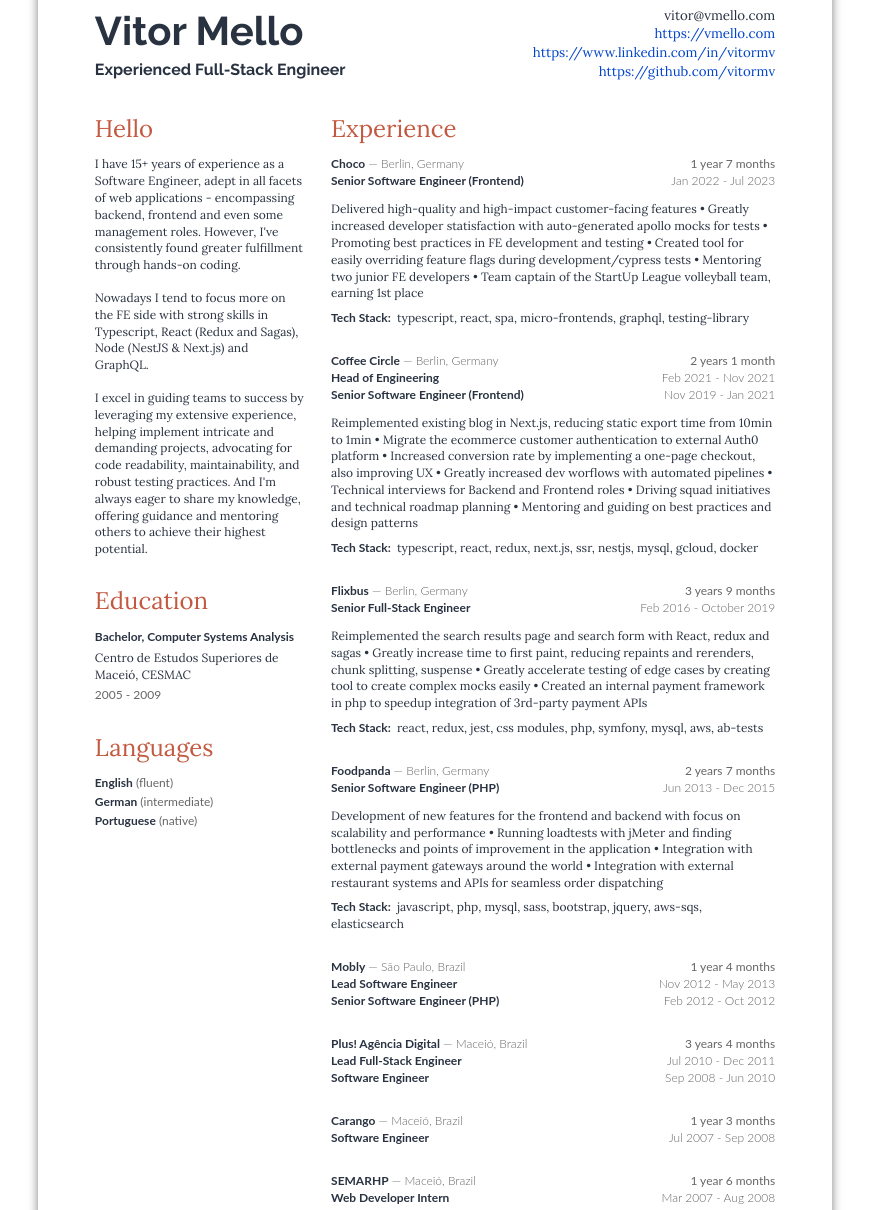
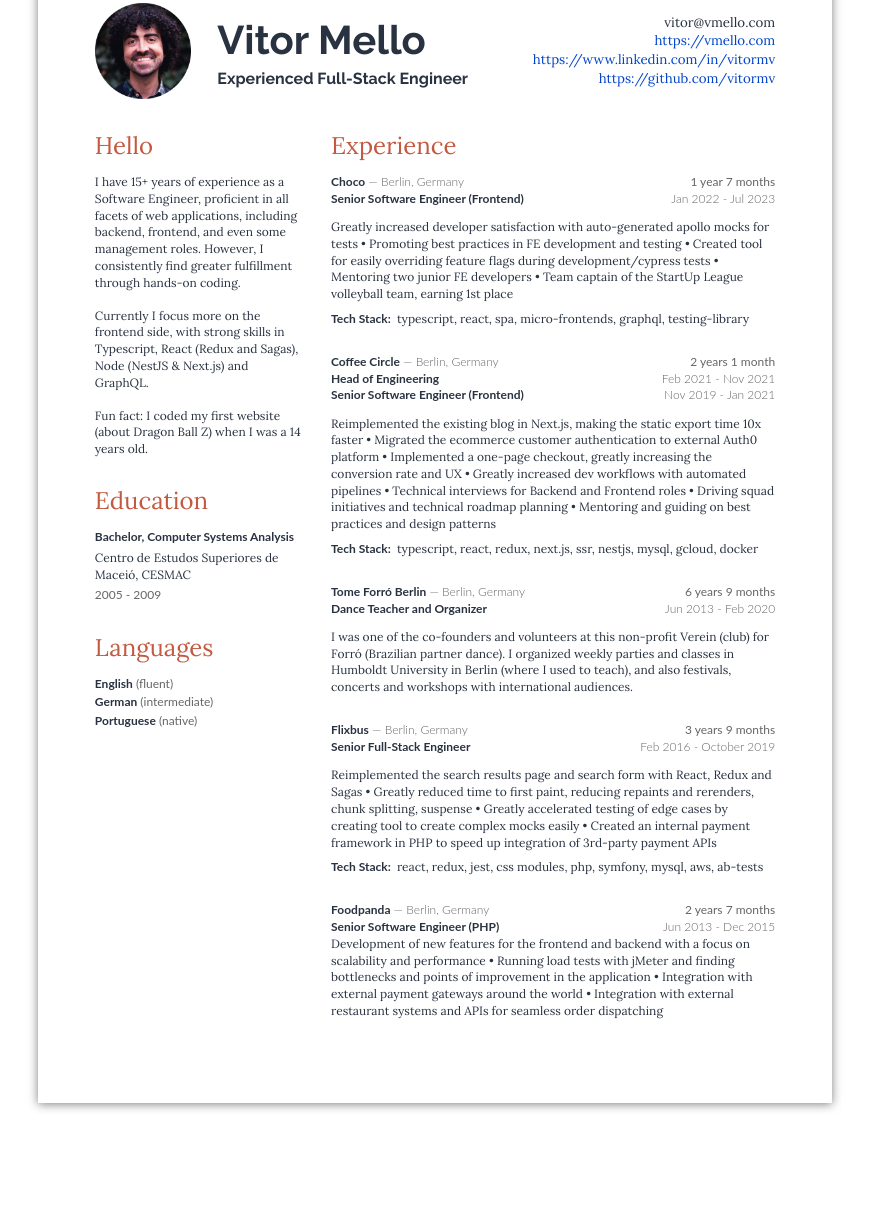
Before and after one commit to vitormv/vmello-website, an Astro site: page /resume in a window 1280 px wide. Shown: the part 84-1294 px from the top of the page, without its empty margins (205-1074 px from the left). After the commit the page ends 1217 px from the top, so only its background shows below. Built offline with nearby package versions, Linux system fonts and the light colour scheme; Astro itself is replaced by a stand-in of ours.

Commit message:
post-roast improvements, add img to resume

```diff
--- a/src/components/ResumePageA4.astro
+++ b/src/components/ResumePageA4.astro
@@ -11,10 +11,14 @@
 <div class={`a4 sheet p-[10mm]`}>
   <article>
     <header class={`row header`}>
-      <aside>
+      <div>
+        <img src="/assets/images/vitor-round-300px.png" width="96" />
+      </div>
+
+      <div>
         <h1>{resume.title}</h1>
         <h2>{resume.subtitle}</h2>
-      </aside>
+      </div>
 
       <div class="content">
         <ul class="contact">
@@ -165,7 +169,7 @@
 
     .header {
       flex-grow: 0;
-      align-items: flex-end;
+      align-items: center;
       margin-bottom: 8mm;
     }
 
--- a/src/content/resume.yml
+++ b/src/content/resume.yml
@@ -2,17 +2,14 @@
 title: Vitor Mello
 subtitle: Experienced Full-Stack Engineer
 summary:
-  - I have 15+ years of experience as a Software Engineer, adept in all facets of web applications -
-    encompassing backend, frontend and even some management roles. However, I've consistently found
+  - I have 15+ years of experience as a Software Engineer, proficient in all facets of web applications,
+    including backend, frontend, and even some management roles. However, I consistently find
     greater fulfillment through hands-on coding.
 
-  - Nowadays I tend to focus more on the FE side with strong skills in Typescript, React (Redux
+  - Currently I focus more on the frontend side, with strong skills in Typescript, React (Redux
     and Sagas), Node (NestJS & Next.js) and GraphQL.
 
-  - I excel in guiding teams to success by leveraging my extensive experience, helping implement
-    intricate and demanding projects, advocating for code readability, maintainability, and
-    robust testing practices. And I'm always eager to share my knowledge, offering guidance and
-    mentoring others to achieve their highest potential.
+  - "Fun fact: I coded my first website (about Dragon Ball Z) when I was a 14 years old."
 
 links:
   - name: vitor@vmello.com
@@ -42,8 +39,7 @@
       - position: Senior Software Engineer (Frontend)
         date: Jan 2022 - Jul 2023
     summary: >
-      Delivered high-quality and high-impact customer-facing features
-      • Greatly increased developer statisfaction with auto-generated apollo mocks for tests
+      Greatly increased developer satisfaction with auto-generated apollo mocks for tests
       • Promoting best practices in FE development and testing
       • Created tool for easily overriding feature flags during development/cypress tests
       • Mentoring two junior FE developers
@@ -61,15 +57,27 @@
       - position: Senior Software Engineer (Frontend)
         date: Nov 2019 - Jan 2021
     summary: >
-      Reimplemented existing blog in Next.js, reducing static export time from 10min to 1min
-      • Migrate the ecommerce customer authentication to external Auth0 platform
-      • Increased conversion rate by implementing a one-page checkout, also improving UX
-      • Greatly increased dev worflows with automated pipelines
+      Reimplemented the existing blog in Next.js, making the static export time 10x faster
+      • Migrated the ecommerce customer authentication to external Auth0 platform
+      • Implemented a one-page checkout, greatly increasing the conversion rate and UX
+      • Greatly increased dev workflows with automated pipelines
       • Technical interviews for Backend and Frontend roles
       • Driving squad initiatives and technical roadmap planning
       • Mentoring and guiding on best practices and design patterns
     tags: >
       typescript, react, redux, next.js, ssr, nestjs, mysql, gcloud, docker
+
+  - company: Tome Forró Berlin
+    logo: ~
+    location: Berlin, Germany
+    duration: 6 years 9 months
+    positions:
+      - position: Dance Teacher and Organizer
+        date: Jun 2013 - Feb 2020
+    summary: >
+      I was one of the co-founders and volunteers at this non-profit Verein (club) for Forró
+      (Brazilian partner dance). I organized weekly parties and classes in Humboldt University in
+      Berlin (where I used to teach), and also festivals, concerts and workshops with international audiences.
 
   - company: Flixbus
     logo: flixbus.jpg
@@ -79,10 +87,10 @@
       - position: Senior Full-Stack Engineer
         date: Feb 2016 - October 2019
     summary: >
-      Reimplemented the search results page and search form with React, redux and sagas
-      • Greatly increase time to first paint, reducing repaints and rerenders, chunk splitting, suspense
-      • Greatly accelerate testing of edge cases by creating tool to create complex mocks easily
-      • Created an internal payment framework in php to speedup integration of 3rd-party payment APIs
+      Reimplemented the search results page and search form with React, Redux and Sagas
+      • Greatly reduced time to first paint, reducing repaints and rerenders, chunk splitting, suspense
+      • Greatly accelerated testing of edge cases by creating tool to create complex mocks easily
+      • Created an internal payment framework in PHP to speed up integration of 3rd-party payment APIs
     tags: >
       react, redux, jest, css modules, php, symfony, mysql, aws, ab-tests
 
@@ -94,53 +102,10 @@
       - position: Senior Software Engineer (PHP)
         date: Jun 2013 - Dec 2015
     summary: >
-      Development of new features for the frontend and backend with focus on scalability and performance
-      • Running loadtests with jMeter and finding bottlenecks and points of improvement in the application
+      Development of new features for the frontend and backend with a focus on scalability and performance
+      • Running load tests with jMeter and finding bottlenecks and points of improvement in the application
       • Integration with external payment gateways around the world
       • Integration with external restaurant systems and APIs for seamless order dispatching
-    tags: >
-      javascript, php, mysql, sass, bootstrap, jquery, aws-sqs, elasticsearch
-
-  - company: Mobly
-    logo: mobly.jpg
-    location: São Paulo, Brazil
-    duration: 1 year 4 months
-    positions:
-      - position: Lead Software Engineer
-        date: Nov 2012 - May 2013
-      - position: Senior Software Engineer (PHP)
-        date: Feb 2012 - Oct 2012
-    summary: ~
-    tags: ~
-
-  - company: Plus! Agência Digital
-    location: Maceió, Brazil
-    duration: 3 years 4 months
-    positions:
-      - position: Lead Full-Stack Engineer
-        date: Jul 2010 - Dec 2011
-      - position: Software Engineer
-        date: Sep 2008 - Jun 2010
-    summary: ~
-    tags: ~
-
-  - company: Carango
-    location: Maceió, Brazil
-    duration: 1 year 3 months
-    positions:
-      - position: Software Engineer
-        date: Jul 2007 - Sep 2008
-    summary: ~
-    tags: ~
-
-  - company: SEMARHP
-    location: Maceió, Brazil
-    duration: 1 year 6 months
-    positions:
-      - position: Web Developer Intern
-        date: Mar 2007 - Aug 2008
-    summary: ~
-    tags: ~
 
 skills:
   - name: Typescript
```
Also changed, not shown: cli/export-pdf-resume.mjs (+3 -4 lines), public/assets/images/vitor-round-300px.png (added), 1 other file.
